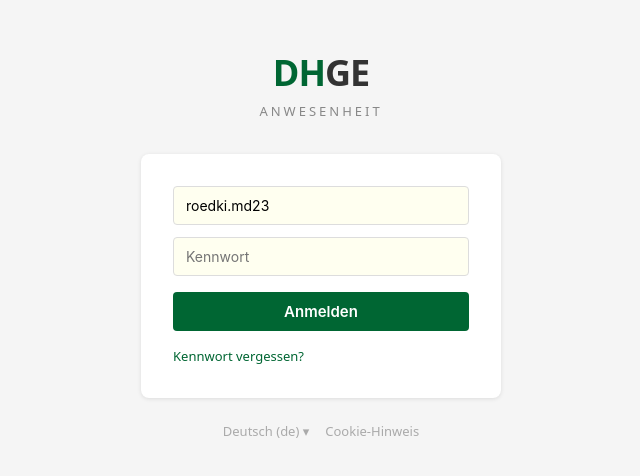
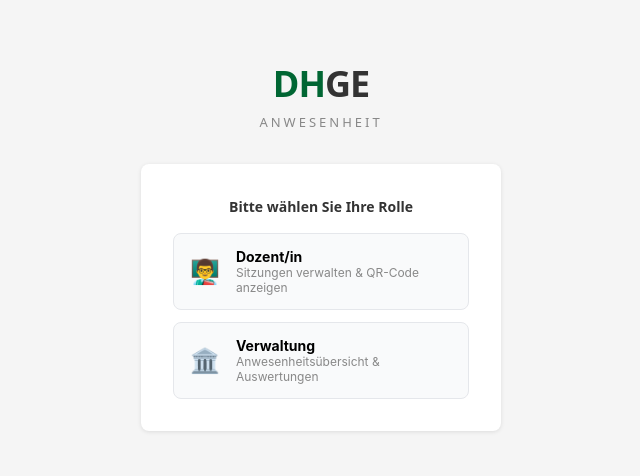
Before and after one commit to kilianrder-cell/dhge-praesenz-frontend, a React (Vite) app: page / in a window 1280 px wide. Shown: the part 156-632 px from the top of the page, without its empty margins (319-959 px from the left). Built offline with nearby package versions, Linux system fonts and the light colour scheme; no server answers.

Commit message:
Feature: Rollenauswahl, manuelle LV, Timezone-Fix, alle Kalenderevents wählbar

```diff
--- a/src/pages/Login.jsx
+++ b/src/pages/Login.jsx
@@ -4,93 +4,72 @@ import { useNavigate } from 'react-router-dom';
 
 export default function Login() {
   const navigate = useNavigate();
-  const [username, setUsername] = useState('roedki.md23');
+  const [rolle, setRolle] = useState(null);
+  const [username, setUsername] = useState('');
   const [passwort, setPasswort] = useState('');
 
-  const handleSubmit = (e) => {
-    e.preventDefault();
-    navigate('/dozent');
-  };
+  if (!rolle) {
+    return (
+      <div style={{ minHeight: '100vh', background: '#f5f5f5', display: 'flex', flexDirection: 'column', alignItems: 'center', justifyContent: 'center', fontFamily: 'system-ui, sans-serif' }}>
+        <div style={{ marginBottom: '32px', textAlign: 'center' }}>
+          <div style={{ fontSize: '36px', fontWeight: 800, letterSpacing: '-1px' }}>
+            <span style={{ color: '#006633' }}>DH</span><span style={{ color: '#333' }}>GE</span>
+          </div>
+          <div style={{ fontSize: '13px', color: '#888', letterSpacing: '3px', marginTop: '2px' }}>ANWESENHEIT</div>
+        </div>
+        <div style={{ background: 'white', borderRadius: '8px', padding: '32px', width: '100%', maxWidth: '360px', boxShadow: '0 1px 4px rgba(0,0,0,0.1)' }}>
+          <div style={{ fontSize: '14px', fontWeight: 600, color: '#333', marginBottom: '16px', textAlign: 'center' }}>Bitte wählen Sie Ihre Rolle</div>
+          <button onClick={() => setRolle('dozent')} style={{ ...rolleBtn, marginBottom: '12px' }}>
+            <span style={{ fontSize: '24px' }}>👨‍🏫</span>
+            <div>
+              <div style={{ fontWeight: 700 }}>Dozent/in</div>
+              <div style={{ fontSize: '12px', color: '#888' }}>Sitzungen verwalten & QR-Code anzeigen</div>
+            </div>
+          </button>
+          <button onClick={() => setRolle('verwaltung')} style={rolleBtn}>
+            <span style={{ fontSize: '24px' }}>🏛️</span>
+            <div>
+              <div style={{ fontWeight: 700 }}>Verwaltung</div>
+              <div style={{ fontSize: '12px', color: '#888' }}>Anwesenheitsübersicht & Auswertungen</div>
+            </div>
+          </button>
+        </div>
+      </div>
+    );
+  }
 
   return (
-    <div style={{
-      minHeight: '100vh',
-      background: '#f5f5f5',
-      display: 'flex',
-      flexDirection: 'column',
-      alignItems: 'center',
-      justifyContent: 'center',
-      fontFamily: 'system-ui, sans-serif',
-    }}>
+    <div style={{ minHeight: '100vh', background: '#f5f5f5', display: 'flex', flexDirection: 'column', alignItems: 'center', justifyContent: 'center', fontFamily: 'system-ui, sans-serif' }}>
       <div style={{ marginBottom: '32px', textAlign: 'center' }}>
         <div style={{ fontSize: '36px', fontWeight: 800, letterSpacing: '-1px' }}>
-          <span style={{ color: '#006633' }}>DH</span>
-          <span style={{ color: '#333' }}>GE</span>
+          <span style={{ color: '#006633' }}>DH</span><span style={{ color: '#333' }}>GE</span>
         </div>
-        <div style={{ fontSize: '13px', color: '#888', letterSpacing: '3px', marginTop: '2px' }}>
-          ANWESENHEIT
+        <div style={{ fontSize: '13px', color: '#888', letterSpacing: '3px', marginTop: '2px' }}>ANWESENHEIT</div>
+      </div>
+      <div style={{ background: 'white', borderRadius: '8px', padding: '32px', width: '100%', maxWidth: '360px', boxShadow: '0 1px 4px rgba(0,0,0,0.1)' }}>
+        <div style={{ fontSize: '13px', color: '#006633', marginBottom: '16px', cursor: 'pointer' }} onClick={() => setRolle(null)}>
+          ← Zurück zur Rollenauswahl
         </div>
-      </div>
-
-      <form onSubmit={handleSubmit} style={{
-        background: 'white',
-        borderRadius: '8px',
-        padding: '32px',
-        width: '100%',
-        maxWidth: '360px',
-        boxShadow: '0 1px 4px rgba(0,0,0,0.1)',
-      }}>
-        <input
-          style={inputStyle}
-          placeholder="Benutzername"
-          value={username}
-          onChange={e => setUsername(e.target.value)}
-          autoComplete="username"
-        />
-        <input
-          style={{ ...inputStyle, marginTop: '12px' }}
-          type="password"
-          placeholder="Kennwort"
-          value={passwort}
-          onChange={e => setPasswort(e.target.value)}
-          autoComplete="current-password"
-        />
-        <button type="submit" style={btnStyle}>
+        <div style={{ fontSize: '14px', fontWeight: 600, marginBottom: '16px', color: '#333' }}>
+          Anmelden als {rolle === 'dozent' ? 'Dozent/in' : 'Verwaltung'}
+        </div>
+        <input style={inputStyle} placeholder="Benutzername"
+          value={username} onChange={e => setUsername(e.target.value)} autoComplete="username" />
+        <input style={{ ...inputStyle, marginTop: '12px' }} type="password" placeholder="Kennwort"
+          value={passwort} onChange={e => setPasswort(e.target.value)} autoComplete="current-password" />
+        <button onClick={() => navigate(rolle === 'dozent' ? '/dozent' : '/verwaltung')} style={btnStyle}>
           Anmelden
         </button>
-        <div style={{ marginTop: '16px', fontSize: '13px', color: '#006633', cursor: 'pointer' }}>
-          Kennwort vergessen?
-        </div>
-      </form>
-
+        <div style={{ marginTop: '12px', fontSize: '13px', color: '#006633', cursor: 'pointer' }}>Kennwort vergessen?</div>
+      </div>
       <div style={{ marginTop: '24px', fontSize: '13px', color: '#aaa', display: 'flex', gap: '16px' }}>
         <span>Deutsch (de) ▾</span>
-        <span style={{ cursor: 'pointer' }}>Cookie-Hinweis</span>
+        <span>Cookie-Hinweis</span>
       </div>
     </div>
   );
 }
 
-const inputStyle = {
-  width: '100%',
-  padding: '10px 12px',
-  border: '1px solid #ddd',
-  borderRadius: '4px',
-  fontSize: '14px',
-  background: '#fffff0',
-  boxSizing: 'border-box',
-  outline: 'none',
-};
-
-const btnStyle = {
-  marginTop: '16px',
-  width: '100%',
-  padding: '10px',
-  background: '#006633',
-  color: 'white',
-  border: 'none',
-  borderRadius: '4px',
-  fontSize: '15px',
-  fontWeight: 600,
-  cursor: 'pointer',
-};
+const inputStyle = { width: '100%', padding: '10px 12px', border: '1px solid #ddd', borderRadius: '4px', fontSize: '14px', background: '#fffff0', boxSizing: 'border-box' };
+const btnStyle = { marginTop: '16px', width: '100%', padding: '10px', background: '#006633', color: 'white', border: 'none', borderRadius: '4px', fontSize: '15px', fontWeight: 600, cursor: 'pointer' };
+const rolleBtn = { width: '100%', display: 'flex', alignItems: 'center', gap: '16px', padding: '14px 16px', background: '#f9fafb', border: '1px solid #e5e7eb', borderRadius: '8px', cursor: 'pointer', textAlign: 'left', fontSize: '14px' };
```
Also changed, not shown: src/pages/DozentDashboard.jsx (+96 -97 lines).
